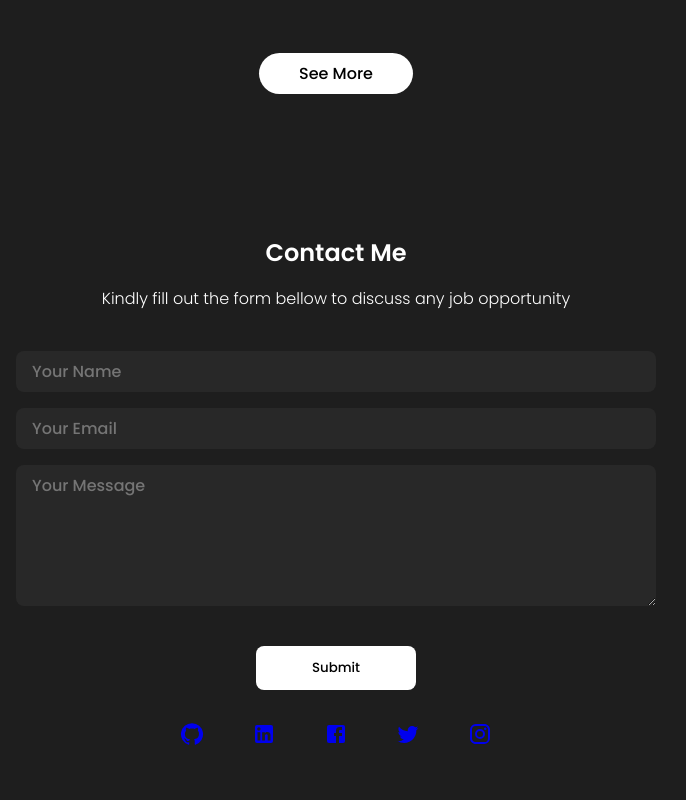
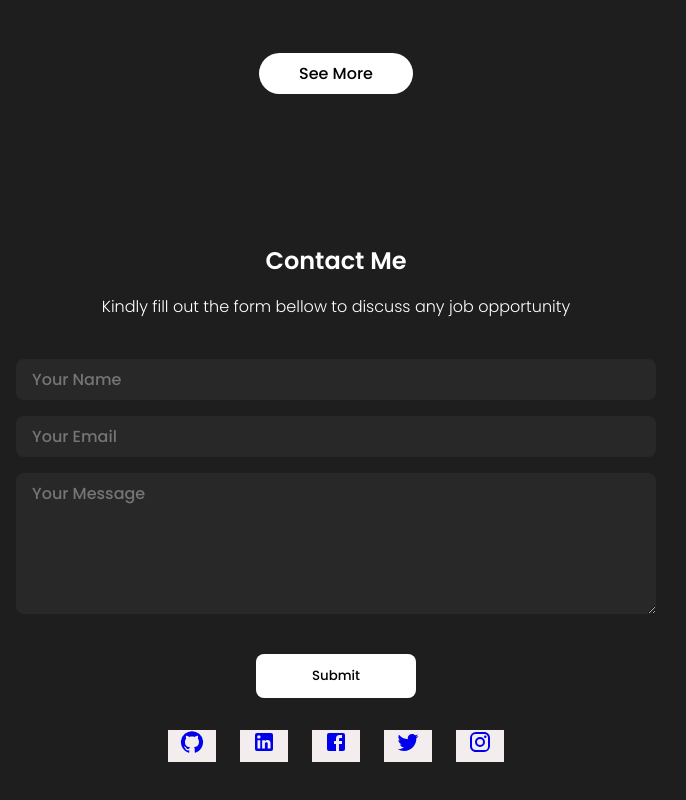
Before and after one commit to Kadunapikin/bakoshi-portfolio, a React (Create React App) app: page / in a window 1280 px wide. Shown: the part 2432-3232 px from the top of the page, without its empty margins (304-990 px from the left). Built offline with nearby package versions, Linux system fonts and the light colour scheme.

Commit message:
create Footer.js and Footer.cs

```diff
--- a/src/App.js
+++ b/src/App.js
@@ -11,6 +11,7 @@ function App() {
       <Skills />
       <Works />
       <Contact />
+      <footer />
     </div>
   );
 }
--- a/src/styles/Contact.css
+++ b/src/styles/Contact.css
@@ -56,7 +56,11 @@
 }
 
 .links a {
-    height: 3rem;
+    object-fit: cover;
+    height: 2rem;
     width: 3rem;
     margin: 0 0.75rem;
+    cursor: pointer;
+    background: rgb(243, 237, 237);
+
 }
```
Also changed, not shown: src/components/Footer.js (added, +10 -0 lines), src/styles/Footer.css (added).
